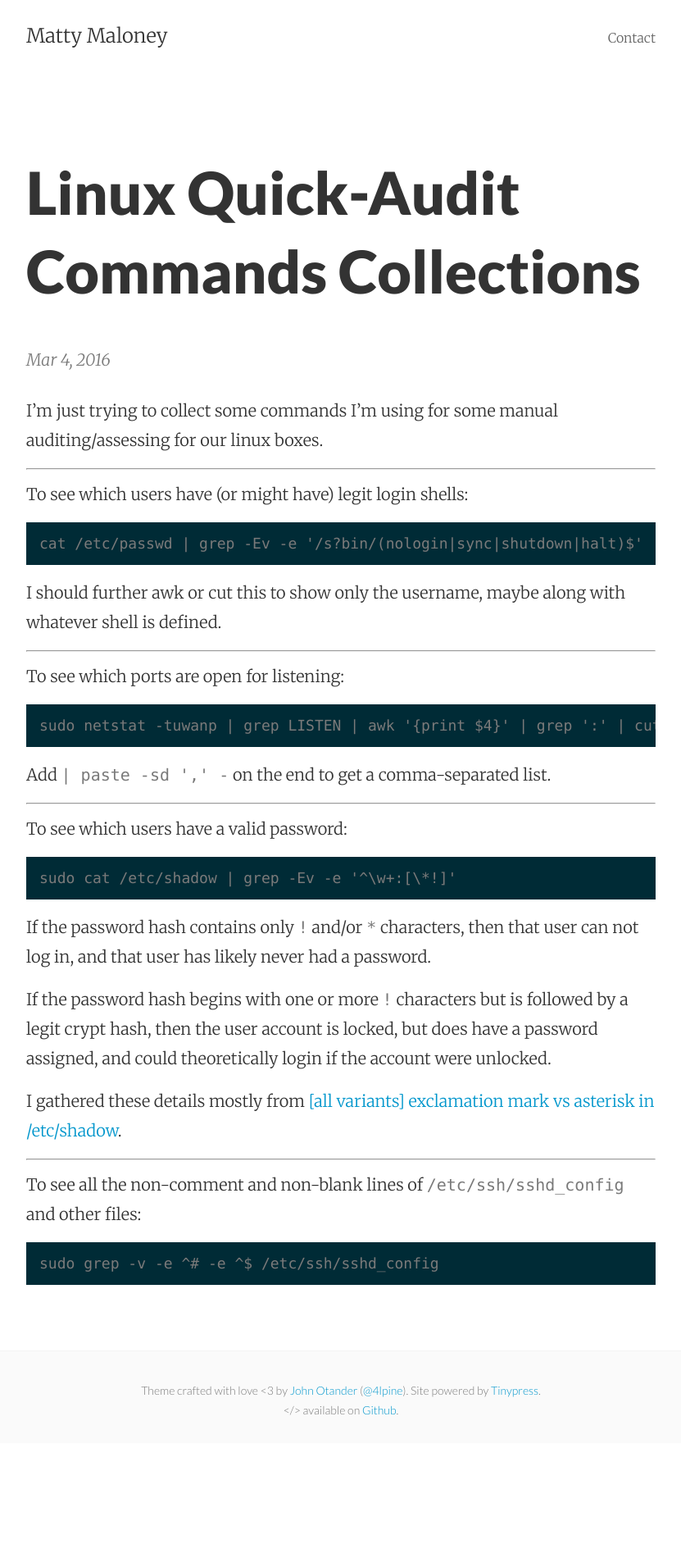
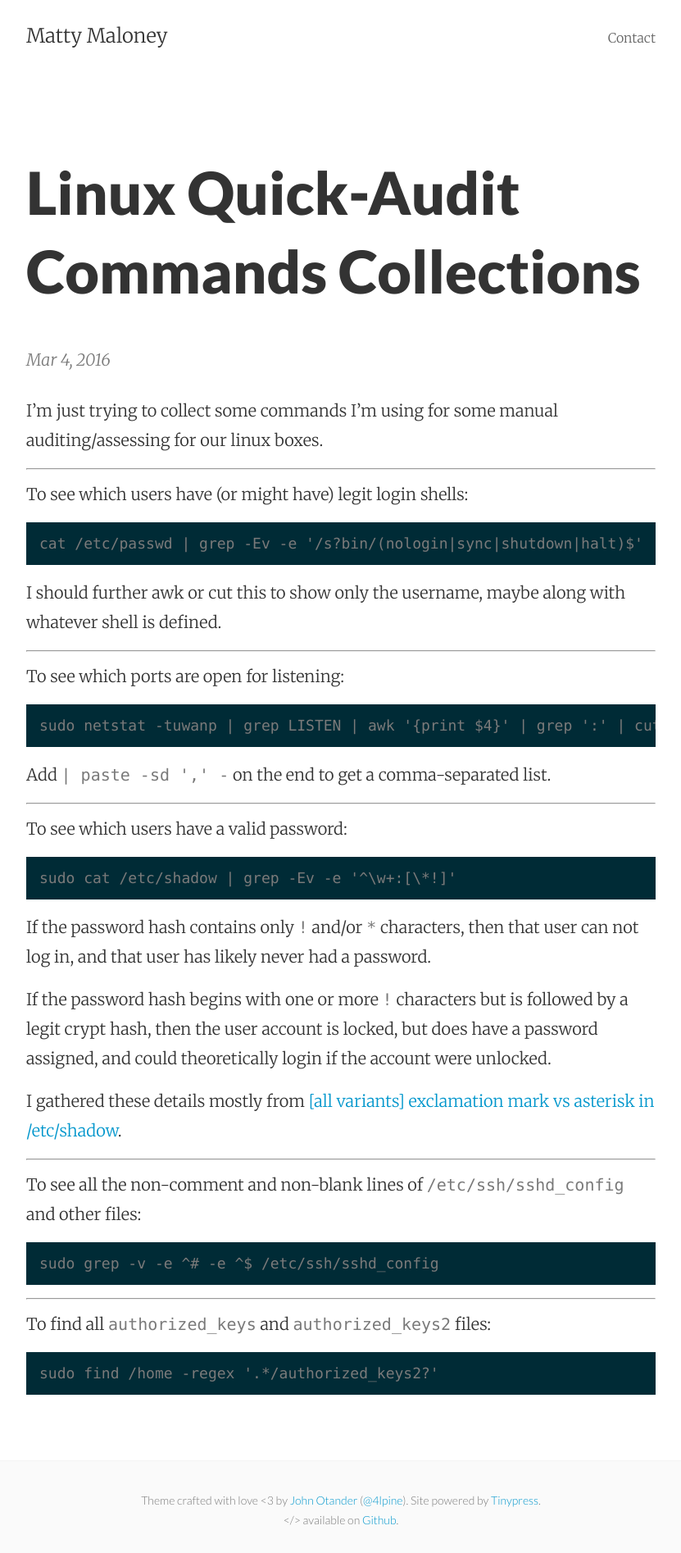
Before and after one commit to mattymaloney/mattymaloney.github.io, a Jekyll site: the page built from _posts/2016-03-04-linux-quick-audit.md, in a window 1280 px wide. Shown: the whole page at 82% size, without its empty margins (224-1055 px from the left). Built offline with Jekyll 4.4.1, drawn with Linux system fonts in a browser that asks for light colours; before the commit the page ends 1760 px from its top, so only the background shows below that.

Commit message:
Updated 2016-03-04-linux-quick-audit.md

````diff
--- a/_posts/2016-03-04-linux-quick-audit.md
+++ b/_posts/2016-03-04-linux-quick-audit.md
@@ -48,3 +48,11 @@ To see all the non-comment and non-blank lines of `/etc/ssh/sshd_config` and oth
 ```
 sudo grep -v -e ^# -e ^$ /etc/ssh/sshd_config
 ```
+
+---
+
+To find all `authorized_keys` and `authorized_keys2` files:
+
+```
+sudo find /home -regex '.*/authorized_keys2?'
+```
````
